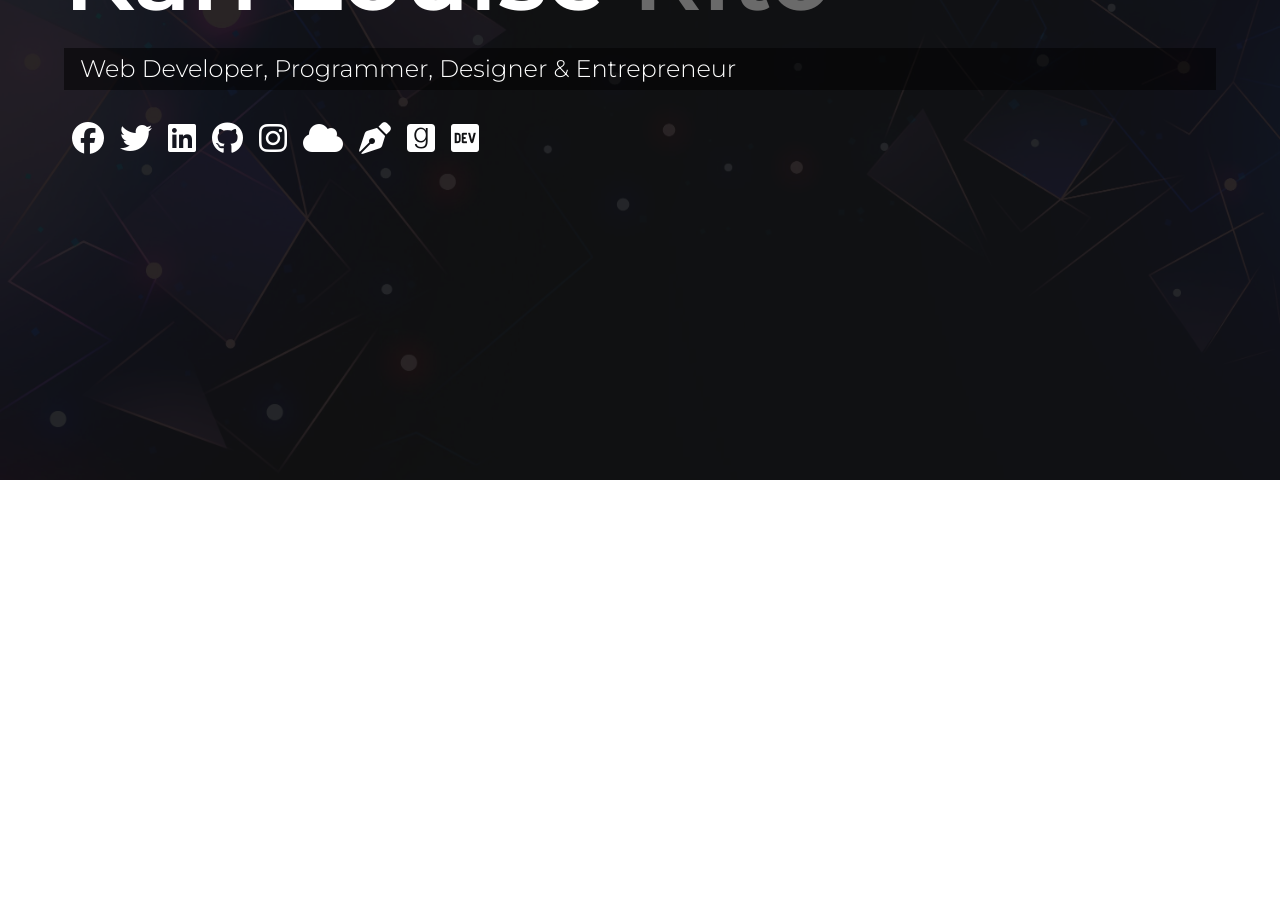
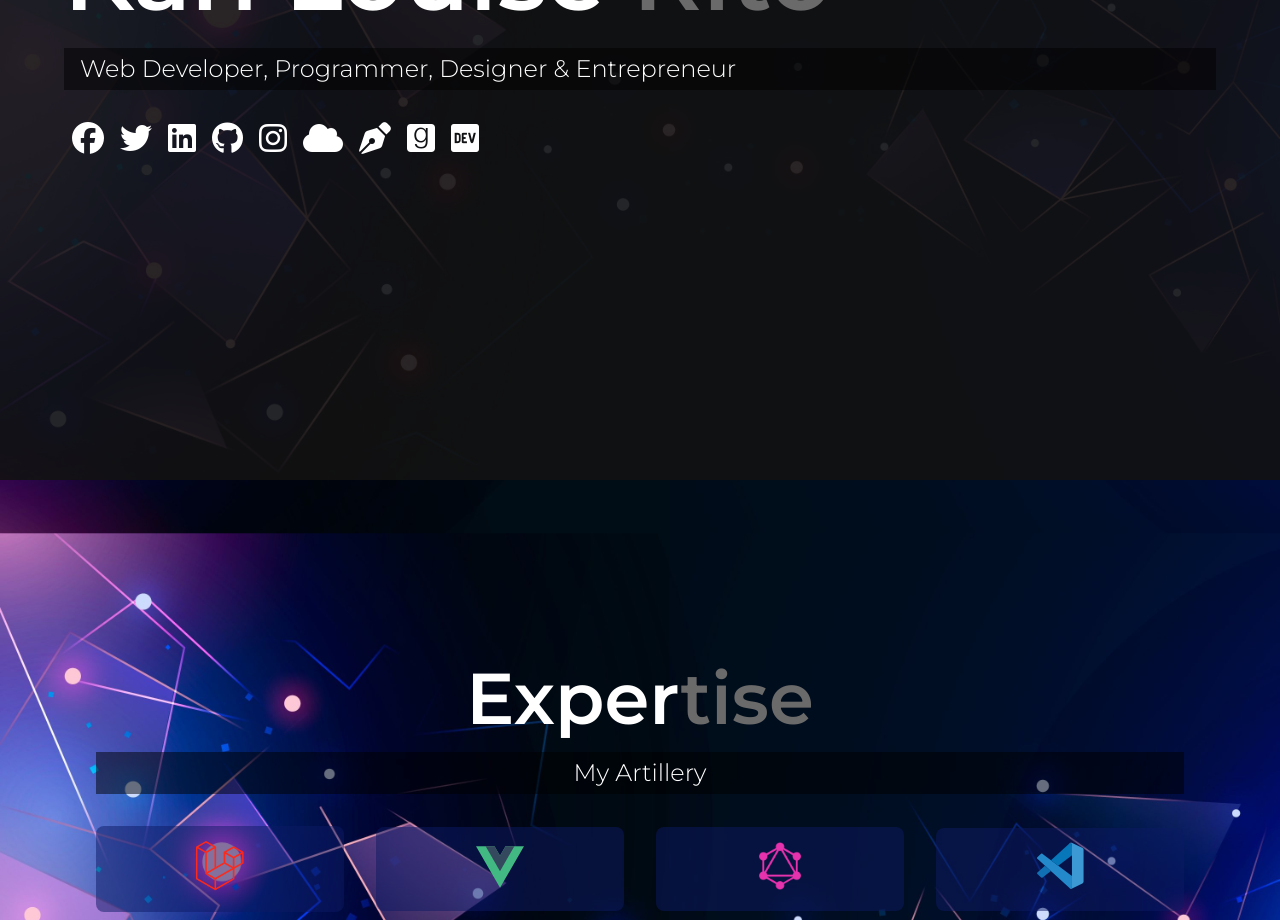
Before and after one commit to Karllouise-code/portfolio, a Vue app: page / in a window 1280 px wide. Shown: the part 320-1240 px from the top of the page. Before the commit the page ends 800 px from the top, so only its background shows below. Built offline with nearby package versions, Linux system fonts and the light colour scheme.

Commit message:
Vuejs Integration - expertise

```diff
--- a/src/routes.js
+++ b/src/routes.js
@@ -1,6 +1,6 @@
 import { createRouter, createWebHistory } from "vue-router";
-import Home from "./views/Home.vue";
-import About from "./views/About.vue";
+import Home from "./views/Home/home";
+import About from "./views/About/about";
 
 const routes = [
   { path: "/", name: "home", component: Home },
--- a/src/views/Home.vue
+++ /dev/null
@@ -1,79 +0,0 @@
-<template>
-  <div>
-    <main id="home">
-      <h1 class="lg-heading">
-        Karl Louise <span class="text-secondary">Rito</span>
-      </h1>
-      <h2 class="sm-heading">
-        Web Developer, Programmer, Designer & Entrepreneur
-      </h2>
-      <div class="icons">
-        <a
-          v-for="icon in icons"
-          :key="icon.id"
-          :href="icon.target_url"
-          target="_blank"
-        >
-          <i :class="icon.code"></i>
-        </a>
-      </div>
-    </main>
-  </div>
-</template>
-
-<script>
-export default {
-  data() {
-    return {
-      icons: [
-        {
-          id: 1,
-          code: "fab fa-facebook fa-2x",
-          target_url: "https://www.facebook.com/karllouise08",
-        },
-        {
-          id: 2,
-          code: "fab fa-twitter fa-2x",
-          target_url: "https://twitter.com/karl_rito",
-        },
-        {
-          id: 3,
-          code: "fab fa-linkedin fa-2x",
-          target_url: "https://www.linkedin.com/in/karllouise08",
-        },
-        {
-          id: 4,
-          code: "fab fa-github fa-2x",
-          target_url: "https://github.com/Karllouise-code",
-        },
-        {
-          id: 5,
-          code: "fab fa-instagram fa-2x",
-          target_url: "https://www.instagram.com/kalowies_",
-        },
-        {
-          id: 6,
-          code: "fas fa-cloud fa-2x",
-          target_url: "https://trailblazer.me/id/karllouise08",
-        },
-        {
-          id: 7,
-          code: "fas fa-pen-nib fa-2x",
-          target_url: "https://karllouiserito.hashnode.dev/",
-        },
-        {
-          id: 8,
-          code: "fab fa-goodreads fa-2x",
-          target_url:
-            "https://www.goodreads.com/user/show/128431182-karl-louise-rito",
-        },
-        {
-          id: 9,
-          code: "fab fa-dev fa-2x",
-          target_url: "https://dev.to/kalowies_",
-        },
-      ],
-    };
-  },
-};
-</script>
--- /dev/null
+++ b/src/views/Home/home.vue
@@ -0,0 +1,174 @@
+<template>
+  <div>
+    <main id="home">
+      <h1 class="lg-heading">Karl Louise <span class="text-secondary">Rito</span></h1>
+      <h2 class="sm-heading">Web Developer, Programmer, Designer & Entrepreneur</h2>
+      <div class="icons">
+        <a v-for="icon in icons" :key="icon.id" :href="icon.target_url" target="_blank">
+          <i :class="icon.code"></i>
+        </a>
+      </div>
+    </main>
+
+    <section id="divider">
+      <h1 class="lg-heading expertise-lg-heading">Exper<span class="text-secondary">tise</span></h1>
+      <div class="container">
+        <div style="padding: 0 1rem">
+          <h2 class="sm-heading expertise-sm-heading">My Artillery</h2>
+        </div>
+        <div class="row">
+          <div class="col" v-for="a in expertise" :key="a.id">
+            <a :href="a.href_url" target="_blank">
+              <div class="card">
+                <img :src="a.img_source" :alt="a.name" class="card-img" />
+                <div class="card-layer">
+                  <h3>{{ a.name }}</h3>
+                </div>
+              </div>
+            </a>
+          </div>
+        </div>
+      </div>
+    </section>
+  </div>
+</template>
+
+<script>
+let logo_path = "../../../dist/img/logo";
+export default {
+  data() {
+    return {
+      icons: [
+        {
+          id: 1,
+          code: "fab fa-facebook fa-2x",
+          target_url: "https://www.facebook.com/karllouise08",
+        },
+        {
+          id: 2,
+          code: "fab fa-twitter fa-2x",
+          target_url: "https://twitter.com/karl_rito",
+        },
+        {
+          id: 3,
+          code: "fab fa-linkedin fa-2x",
+          target_url: "https://www.linkedin.com/in/karllouise08",
+        },
+        {
+          id: 4,
+          code: "fab fa-github fa-2x",
+          target_url: "https://github.com/Karllouise-code",
+        },
+        {
+          id: 5,
+          code: "fab fa-instagram fa-2x",
+          target_url: "https://www.instagram.com/kalowies_",
+        },
+        {
+          id: 6,
+          code: "fas fa-cloud fa-2x",
+          target_url: "https://trailblazer.me/id/karllouise08",
+        },
+        {
+          id: 7,
+          code: "fas fa-pen-nib fa-2x",
+          target_url: "https://karllouiserito.hashnode.dev/",
+        },
+        {
+          id: 8,
+          code: "fab fa-goodreads fa-2x",
+          target_url: "https://www.goodreads.com/user/show/128431182-karl-louise-rito",
+        },
+        {
+          id: 9,
+          code: "fab fa-dev fa-2x",
+          target_url: "https://dev.to/kalowies_",
+        },
+      ],
+
+      expertise: [
+        {
+          name: "Laravel",
+          img_source: logo_path + "/laravel.png",
+          href_url: "https://laravel.com",
+        },
+        {
+          name: "Vuejs",
+          img_source: logo_path + "/vuejs-icon.svg",
+          href_url: "https://vuejs.org",
+        },
+        {
+          name: "GraphQL",
+          img_source: logo_path + "/graphql.png",
+          href_url: "https://github.com/rebing/graphql-laravel",
+        },
+        {
+          name: "VS Code",
+          img_source: logo_path + "/vscode.svg",
+          href_url: "https://code.visualstudio.com",
+        },
+        {
+          name: "Postman",
+          img_source: logo_path + "/postman.svg",
+          href_url: "https://www.postman.com",
+        },
+        {
+          name: "MySQL",
+          img_source: logo_path + "/mysql-icon.svg",
+          href_url: "https://www.mysql.com",
+        },
+        {
+          name: "NodeJS",
+          img_source: logo_path + "/nodejs-icon.svg",
+          href_url: "https://nodejs.org",
+        },
+        {
+          name: "Git",
+          img_source: logo_path + "/git-scm-icon.svg",
+          href_url: "https://git-scm.com",
+        },
+        {
+          name: "Bootstrap",
+          img_source: logo_path + "/getbootstrap-icon.svg",
+          href_url: "https://getbootstrap.com",
+        },
+        {
+          name: "Sass",
+          img_source: logo_path + "/sass-lang-icon.svg",
+          href_url: "https://sass-lang.com",
+        },
+        {
+          name: "jQuery",
+          img_source: logo_path + "/jquery-icon.svg",
+          href_url: "https://jquery.com",
+        },
+        {
+          name: "JavaScript",
+          img_source: logo_path + "/javascript-icon.svg",
+          href_url: "https://www.javascript.com",
+        },
+        {
+          name: "PHP",
+          img_source: logo_path + "/php-icon.svg",
+          href_url: "https://www.php.net",
+        },
+        {
+          name: "HTML",
+          img_source: logo_path + "/w3_html5-icon.svg",
+          href_url: "https://www.w3schools.com",
+        },
+        {
+          name: "CSS",
+          img_source: logo_path + "/w3_css-icon.svg",
+          href_url: "https://www.w3schools.com",
+        },
+        {
+          name: "Canva",
+          img_source: logo_path + "/canva-icon.svg",
+          href_url: "https://www.canva.com",
+        },
+      ],
+    };
+  },
+};
+</script>
```
Also changed, not shown: src/views/About/about.vue (renamed from src/views/About.vue).
